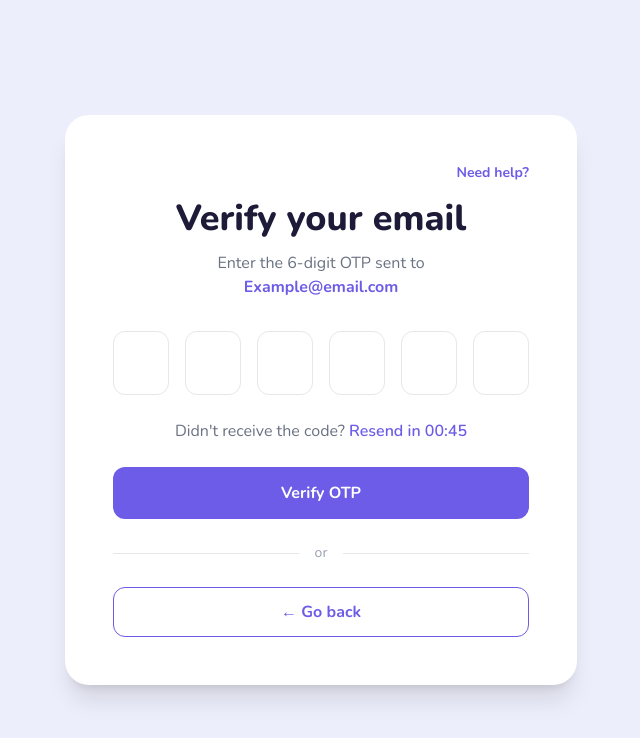
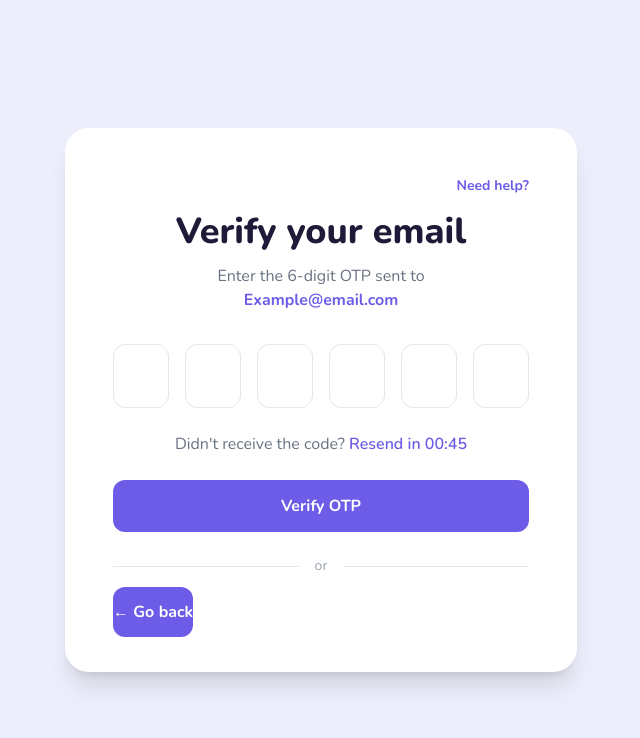
Before and after one commit to Muhammadzohaib12345/auth, a website: page otp.html in a window 1280 px wide. Shown: the whole page, without its empty margins (319-959 px from the left). Drawn offline with nearby package versions, Linux system fonts and the light colour scheme.

Commit message:
Update link styles in otp.html

```diff
--- a/otp.html
+++ b/otp.html
@@ -50,7 +50,7 @@
         </div>
 
         <a href="login.html"
-            class="block text-center w-full border text-brand hover:bg-brand-light font-bold py-3 rounded-xl">
+            class="w-full bg-brand hover:bg-brand-dark text-white font-bold py-3.5 rounded-xl">
             ← Go back
         </a>
 
```
